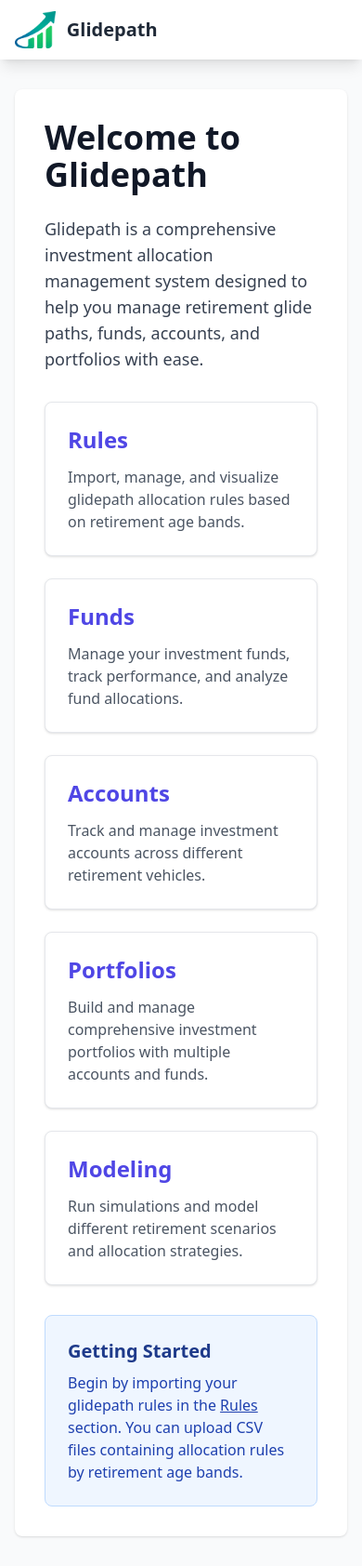
After one commit to dsmorgan/glidepath, a Django app: template glidepath_app/templates/glidepath_app/home.html in a window 390 px wide. The commit adds this page. Shown: the whole page at 93% size. Run offline with Django 4.2, Linux system fonts and the light colour scheme; the template is opened without the code that fills it, so the values that code supplies are empty; some libraries are stand-ins or nearby versions.

Commit message:
Reorganize application with navigation menu and modular structure
- Add navigation bar with logo and menu items (Rules, Funds, Accounts, Portfolios, Modeling, Logout)
- Move glidepath.png logo to static directory for proper serving
- Restructure URL routing:
  - '/' now shows welcome/home page
  - '/rules/' for glidepath rules management (previously at '/')
  - Add placeholder routes for new sections (funds, accounts, portfolios, modeling, logout)
- Create placeholder views and templates for new sections
- Update base.html with responsive navigation header using Tailwind CSS
- Enhance upload.html (Rules page) with improved styling and layout
- Maintain backward compatibility with existing functionality

This reorganization provides a solid foundation for expanding the application
with additional features while keeping the existing Rules functionality intact.

```diff
--- a/glidepath_app/templates/glidepath_app/base.html
+++ b/glidepath_app/templates/glidepath_app/base.html
@@ -9,8 +9,53 @@
     <script src="{% static 'glidepath_app/chart.min.js' %}"></script>
     <script src="{% static 'glidepath_app/chartAdapter.js' %}"></script>
 </head>
-<body class="p-4">
-    {% block content %}{% endblock %}
+<body class="bg-gray-50">
+    <!-- Navigation Bar -->
+    <nav class="bg-white shadow-lg">
+        <div class="max-w-7xl mx-auto px-4 sm:px-6 lg:px-8">
+            <div class="flex justify-between h-16">
+                <div class="flex">
+                    <!-- Logo -->
+                    <div class="flex-shrink-0 flex items-center">
+                        <a href="{% url 'home' %}" class="flex items-center">
+                            <img class="h-10 w-auto" src="{% static 'glidepath_app/glidepath.png' %}" alt="Glidepath Logo">
+                            <span class="ml-3 text-xl font-semibold text-gray-800">Glidepath</span>
+                        </a>
+                    </div>
+                    <!-- Navigation Links -->
+                    <div class="hidden sm:ml-6 sm:flex sm:space-x-8">
+                        <a href="{% url 'rules' %}" class="{% if request.resolver_match.url_name == 'rules' %}border-indigo-500 text-gray-900{% else %}border-transparent text-gray-500 hover:border-gray-300 hover:text-gray-700{% endif %} inline-flex items-center px-1 pt-1 border-b-2 text-sm font-medium">
+                            Rules
+                        </a>
+                        <a href="{% url 'funds' %}" class="{% if request.resolver_match.url_name == 'funds' %}border-indigo-500 text-gray-900{% else %}border-transparent text-gray-500 hover:border-gray-300 hover:text-gray-700{% endif %} inline-flex items-center px-1 pt-1 border-b-2 text-sm font-medium">
+                            Funds
+                        </a>
+                        <a href="{% url 'accounts' %}" class="{% if request.resolver_match.url_name == 'accounts' %}border-indigo-500 text-gray-900{% else %}border-transparent text-gray-500 hover:border-gray-300 hover:text-gray-700{% endif %} inline-flex items-center px-1 pt-1 border-b-2 text-sm font-medium">
+                            Accounts
+                        </a>
+                        <a href="{% url 'portfolios' %}" class="{% if request.resolver_match.url_name == 'portfolios' %}border-indigo-500 text-gray-900{% else %}border-transparent text-gray-500 hover:border-gray-300 hover:text-gray-700{% endif %} inline-flex items-center px-1 pt-1 border-b-2 text-sm font-medium">
+                            Portfolios
+                        </a>
+                        <a href="{% url 'modeling' %}" class="{% if request.resolver_match.url_name == 'modeling' %}border-indigo-500 text-gray-900{% else %}border-transparent text-gray-500 hover:border-gray-300 hover:text-gray-700{% endif %} inline-flex items-center px-1 pt-1 border-b-2 text-sm font-medium">
+                            Modeling
+                        </a>
+                    </div>
+                </div>
+                <!-- Logout Button -->
+                <div class="hidden sm:ml-6 sm:flex sm:items-center">
+                    <a href="{% url 'logout' %}" class="inline-flex items-center px-4 py-2 border border-transparent text-sm font-medium rounded-md text-white bg-indigo-600 hover:bg-indigo-700 focus:outline-none focus:ring-2 focus:ring-offset-2 focus:ring-indigo-500">
+                        Logout
+                    </a>
+                </div>
+            </div>
+        </div>
+    </nav>
+
+    <!-- Main Content -->
+    <main class="max-w-7xl mx-auto px-4 sm:px-6 lg:px-8 py-8">
+        {% block content %}{% endblock %}
+    </main>
+
     {% block scripts %}{% endblock %}
 </body>
 </html>
--- /dev/null
+++ b/glidepath_app/templates/glidepath_app/home.html
@@ -0,0 +1,62 @@
+{% extends 'glidepath_app/base.html' %}
+{% block title %}Glidepath - Home{% endblock %}
+{% block content %}
+<div class="bg-white shadow rounded-lg p-8">
+    <h1 class="text-4xl font-bold text-gray-900 mb-6">Welcome to Glidepath</h1>
+
+    <p class="text-lg text-gray-700 mb-8">
+        Glidepath is a comprehensive investment allocation management system designed to help you manage
+        retirement glide paths, funds, accounts, and portfolios with ease.
+    </p>
+
+    <div class="grid grid-cols-1 md:grid-cols-2 lg:grid-cols-3 gap-6">
+        <!-- Rules Card -->
+        <a href="{% url 'rules' %}" class="block p-6 bg-white border border-gray-200 rounded-lg shadow hover:bg-gray-50 transition">
+            <h2 class="text-2xl font-semibold text-indigo-600 mb-3">Rules</h2>
+            <p class="text-gray-600">
+                Import, manage, and visualize glidepath allocation rules based on retirement age bands.
+            </p>
+        </a>
+
+        <!-- Funds Card -->
+        <a href="{% url 'funds' %}" class="block p-6 bg-white border border-gray-200 rounded-lg shadow hover:bg-gray-50 transition">
+            <h2 class="text-2xl font-semibold text-indigo-600 mb-3">Funds</h2>
+            <p class="text-gray-600">
+                Manage your investment funds, track performance, and analyze fund allocations.
+            </p>
+        </a>
+
+        <!-- Accounts Card -->
+        <a href="{% url 'accounts' %}" class="block p-6 bg-white border border-gray-200 rounded-lg shadow hover:bg-gray-50 transition">
+            <h2 class="text-2xl font-semibold text-indigo-600 mb-3">Accounts</h2>
+            <p class="text-gray-600">
+                Track and manage investment accounts across different retirement vehicles.
+            </p>
+        </a>
+
+        <!-- Portfolios Card -->
+        <a href="{% url 'portfolios' %}" class="block p-6 bg-white border border-gray-200 rounded-lg shadow hover:bg-gray-50 transition">
+            <h2 class="text-2xl font-semibold text-indigo-600 mb-3">Portfolios</h2>
+            <p class="text-gray-600">
+                Build and manage comprehensive investment portfolios with multiple accounts and funds.
+            </p>
+        </a>
+
+        <!-- Modeling Card -->
+        <a href="{% url 'modeling' %}" class="block p-6 bg-white border border-gray-200 rounded-lg shadow hover:bg-gray-50 transition">
+            <h2 class="text-2xl font-semibold text-indigo-600 mb-3">Modeling</h2>
+            <p class="text-gray-600">
+                Run simulations and model different retirement scenarios and allocation strategies.
+            </p>
+        </a>
+    </div>
+
+    <div class="mt-8 p-6 bg-blue-50 border border-blue-200 rounded-lg">
+        <h3 class="text-xl font-semibold text-blue-900 mb-2">Getting Started</h3>
+        <p class="text-blue-800">
+            Begin by importing your glidepath rules in the <a href="{% url 'rules' %}" class="underline font-medium">Rules</a> section.
+            You can upload CSV files containing allocation rules by retirement age bands.
+        </p>
+    </div>
+</div>
+{% endblock %}
```
Also changed, not shown: glidepath_app/templates/glidepath_app/accounts.html (added, +42 -0 lines), glidepath_app/templates/glidepath_app/funds.html (added, +42 -0 lines), glidepath_app/templates/glidepath_app/logout.html (added, +28 -0 lines), glidepath_app/templates/glidepath_app/modeling.html (added, +43 -0 lines), glidepath_app/templates/glidepath_app/portfolios.html (added, +42 -0 lines), glidepath_app/templates/glidepath_app/upload.html (+49 -13 lines), glidepath_app/views.py (+37 -1 lines), glidepath_project/urls.py (+17 -2 lines), glidepath_app/static/glidepath_app/glidepath.png (renamed from glidepath.png).
